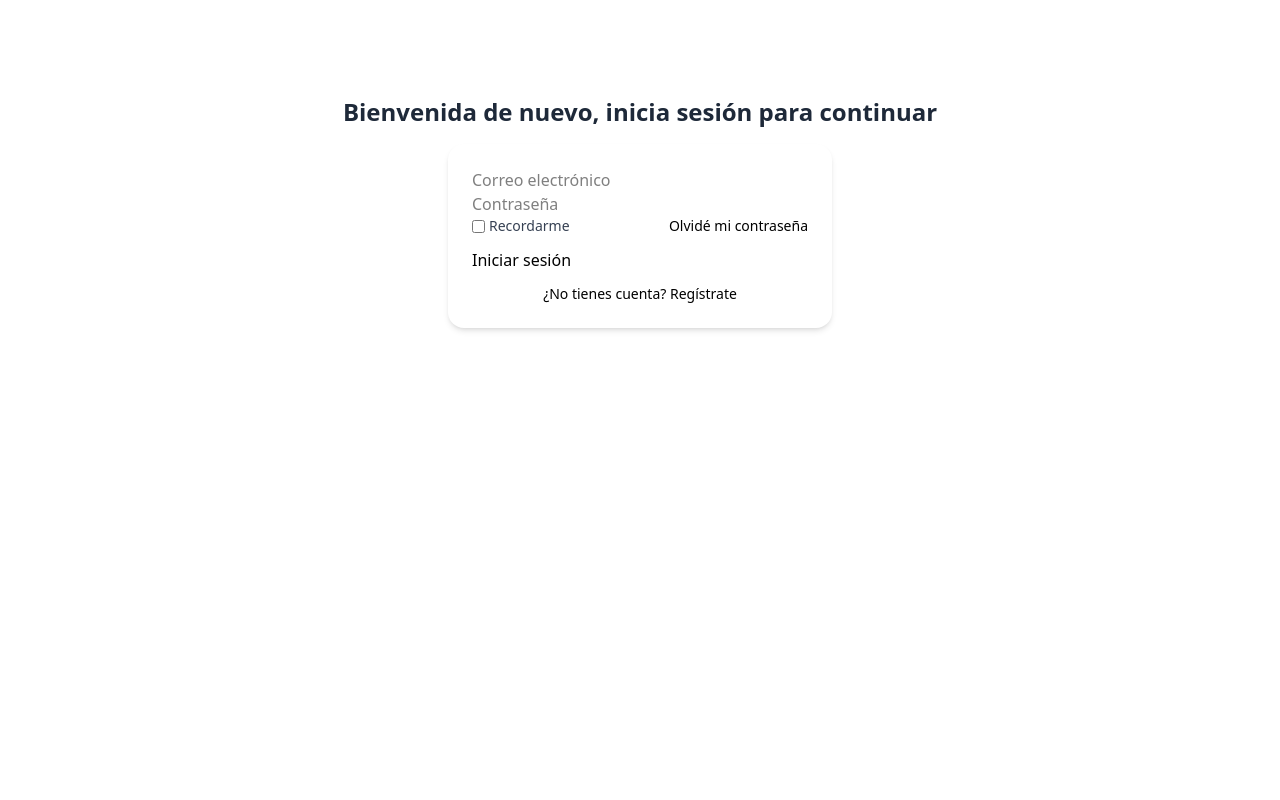
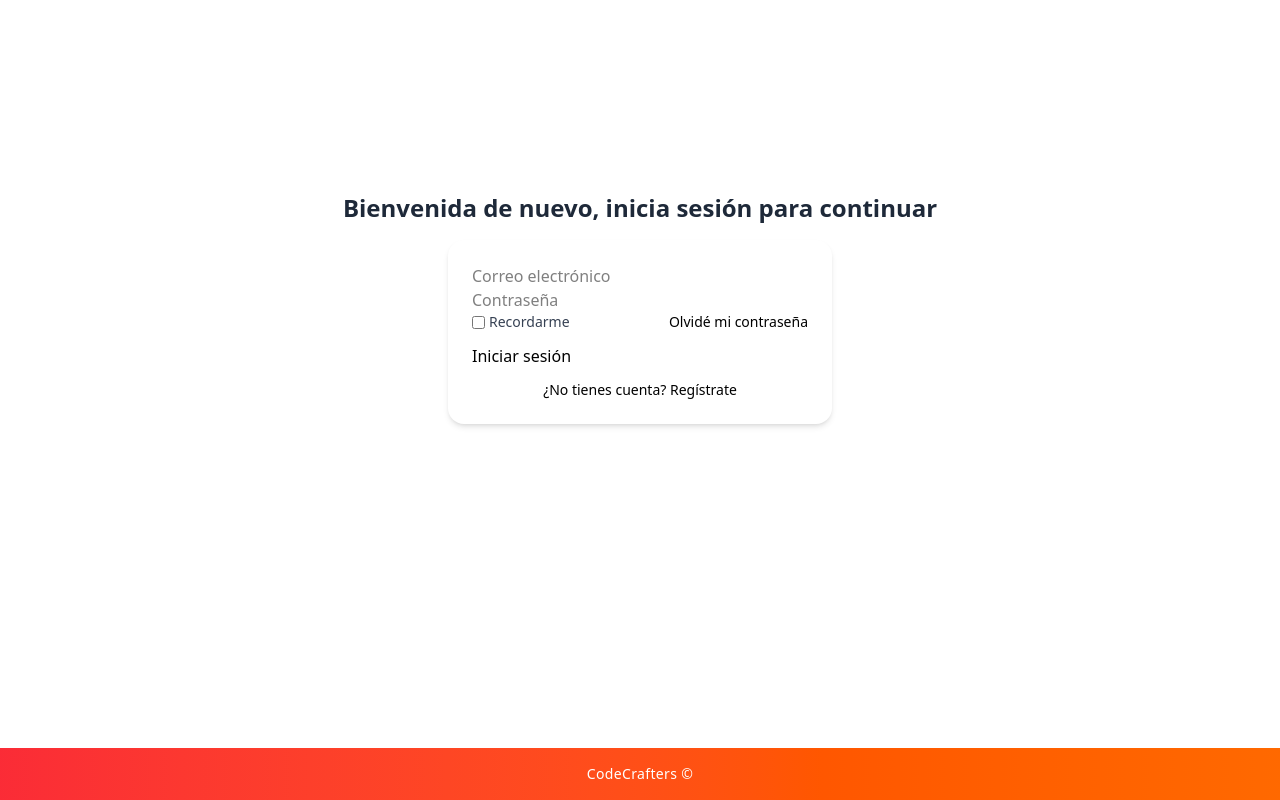
Before and after one commit to CodeCraftwerkers/CCFrontEnd, a React (Vite) app: page /login in a window 1280 px wide. Shown: the part 188-988 px from the top of the page. Before the commit the page ends 800 px from the top, so only its background shows below. Built offline with nearby package versions, Linux system fonts and the light colour scheme.

Commit message:
adding footer

```diff
--- a/src/App.jsx
+++ b/src/App.jsx
@@ -1,17 +1,24 @@
-import {Routes, Route} from "react-router-dom";
+import { Routes, Route } from "react-router-dom";
 import Login from "./components/login/Login";
 import NavBar from "./components/NavBar";
+import Footer from "./components/Footer";
 
 export default function App() {
   return (
-    <>
-    <NavBar/>
-    <Routes>
-      <Route path="/login" element={<Login/>}/>
-    </Routes>
-    </>
-  )
+    <div className="min-h-screen flex flex-col">
+      <NavBar />
+
+      <main className="flex-grow pt-24">
+        <Routes>
+          <Route path="/login" element={<Login />} />
+        </Routes>
+      </main>
+
+      <Footer />
+    </div>
+  );
 }
+
 /*function App() {
   return (
     <>
--- a/src/components/Footer.jsx
+++ b/src/components/Footer.jsx
@@ -0,0 +1,9 @@
+export default function Footer() {
+  return (
+    <footer className="w-full bg-gradient-to-r from-red-500 to-orange-500 text-white text-center py-4 mt-10">
+      <p className="text-sm tracking-wide font-medium">
+        CodeCrafters ©
+      </p>
+    </footer>
+  );
+}
--- a/src/components/NavBar.jsx
+++ b/src/components/NavBar.jsx
@@ -7,6 +7,7 @@ export default function NavBar() {
           alt="Logo"
           className="h-8 md:h-10 object-contain"
         />
+
         <div className="flex items-center gap-3 md:gap-5">
           <button className="text-gray-800 text-sm md:text-base hover:text-purple-700 transition-colors">
             Iniciar sesión
```
